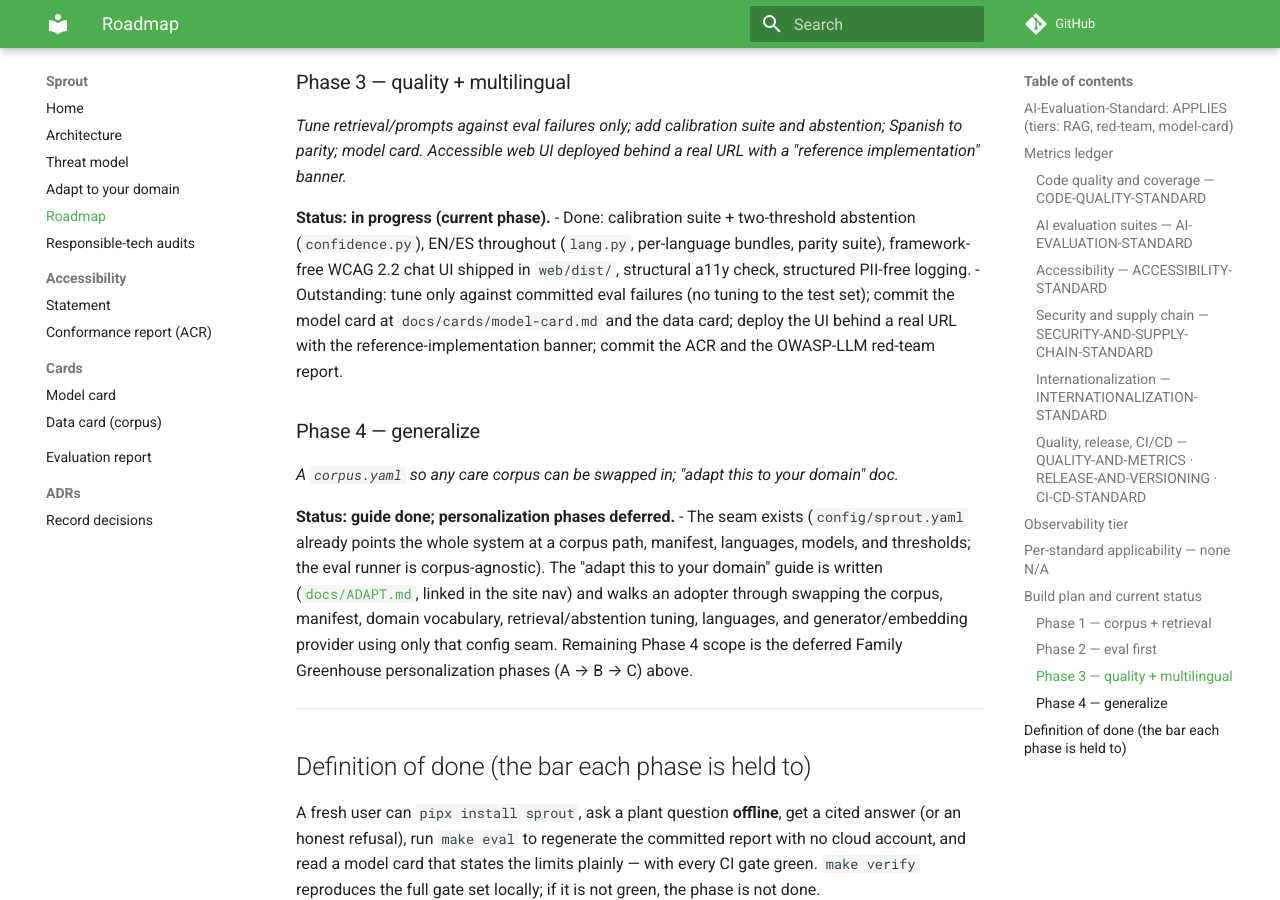
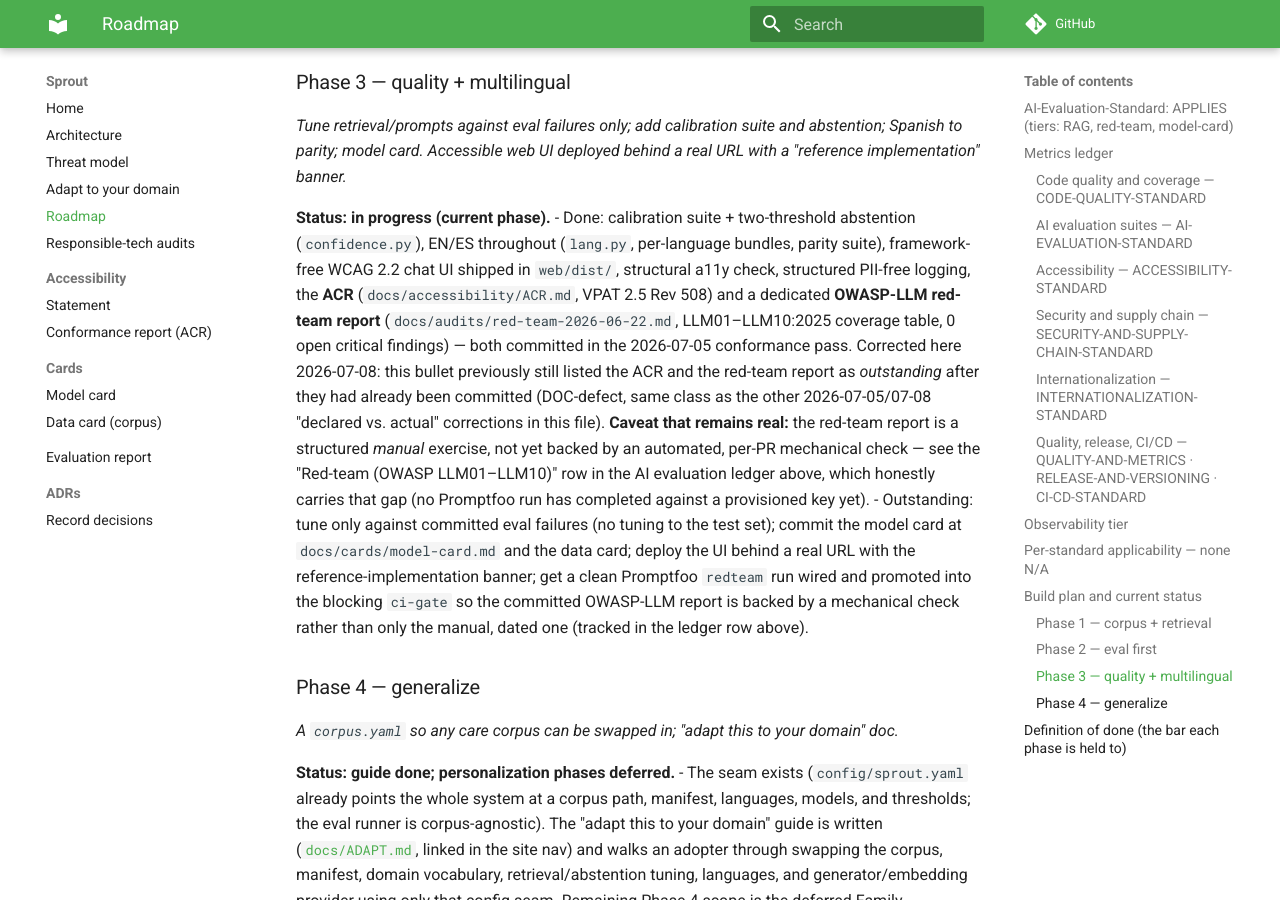
Before and after one commit to ChelseaKR/sprout, an MkDocs documentation site: the page built from docs/ROADMAP.md, in a window 1280 px wide and 900 px high, scrolled down 9827 px. Built offline with MkDocs 1.6.1 and Material for MkDocs 9.7.7, drawn with Linux system fonts in a browser that asks for light colours; comment, search, counter and statistics services are not loaded.

Commit message:
docs: correct stale Phase 3 status — ACR and red-team report are already committed (#20)
docs/ROADMAP.md's Phase 3 "Outstanding" bullet still listed "commit the ACR
and the OWASP-LLM red-team report" even though docs/accessibility/ACR.md and
docs/audits/red-team-2026-06-22.md were already committed in the 2026-07-05
conformance pass. Moves that bullet to "Done" while preserving the real,
remaining gap honestly: the red-team report is a manual, dated exercise, not
yet backed by an automated Promptfoo redteam gate (that's tracked separately
in the AI evaluation ledger's Red-team row).

Slug: phase3-commit-redteam-report (docs/ROADMAP.md).

```diff
--- a/docs/ROADMAP.md
+++ b/docs/ROADMAP.md
@@ -230,10 +230,21 @@ implementation" banner.*
 **Status: in progress (current phase).**
 - Done: calibration suite + two-threshold abstention (`confidence.py`), EN/ES throughout
   (`lang.py`, per-language bundles, parity suite), framework-free WCAG 2.2 chat UI shipped in
-  `web/dist/`, structural a11y check, structured PII-free logging.
+  `web/dist/`, structural a11y check, structured PII-free logging, the **ACR**
+  (`docs/accessibility/ACR.md`, VPAT 2.5 Rev 508) and a dedicated **OWASP-LLM red-team report**
+  (`docs/audits/red-team-2026-06-22.md`, LLM01–LLM10:2025 coverage table, 0 open critical
+  findings) — both committed in the 2026-07-05 conformance pass. Corrected here 2026-07-08: this
+  bullet previously still listed the ACR and the red-team report as *outstanding* after they had
+  already been committed (DOC-defect, same class as the other 2026-07-05/07-08 "declared vs.
+  actual" corrections in this file). **Caveat that remains real:** the red-team report is a
+  structured *manual* exercise, not yet backed by an automated, per-PR mechanical check — see the
+  "Red-team (OWASP LLM01–LLM10)" row in the AI evaluation ledger above, which honestly carries
+  that gap (no Promptfoo run has completed against a provisioned key yet).
 - Outstanding: tune only against committed eval failures (no tuning to the test set); commit the
   model card at `docs/cards/model-card.md` and the data card; deploy the UI behind a real URL
-  with the reference-implementation banner; commit the ACR and the OWASP-LLM red-team report.
+  with the reference-implementation banner; get a clean Promptfoo `redteam` run wired and
+  promoted into the blocking `ci-gate` so the committed OWASP-LLM report is backed by a mechanical
+  check rather than only the manual, dated one (tracked in the ledger row above).
 
 ### Phase 4 — generalize
 *A `corpus.yaml` so any care corpus can be swapped in; "adapt this to your domain" doc.*
```
Also changed, not shown: CHANGELOG.md (+9 -0 lines).
